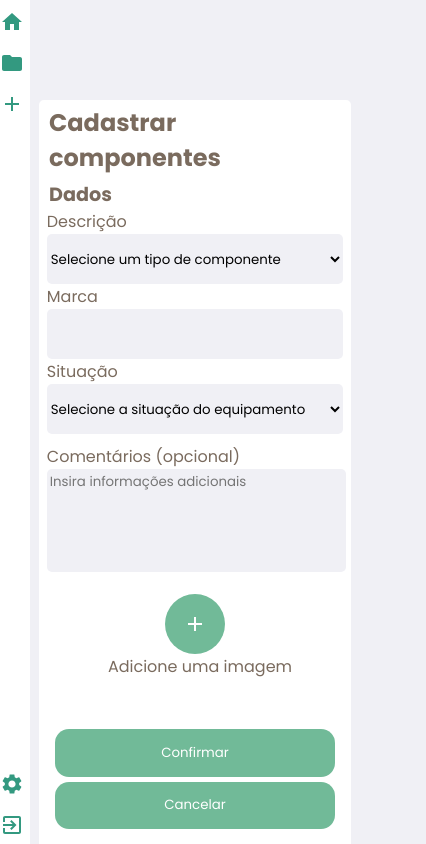
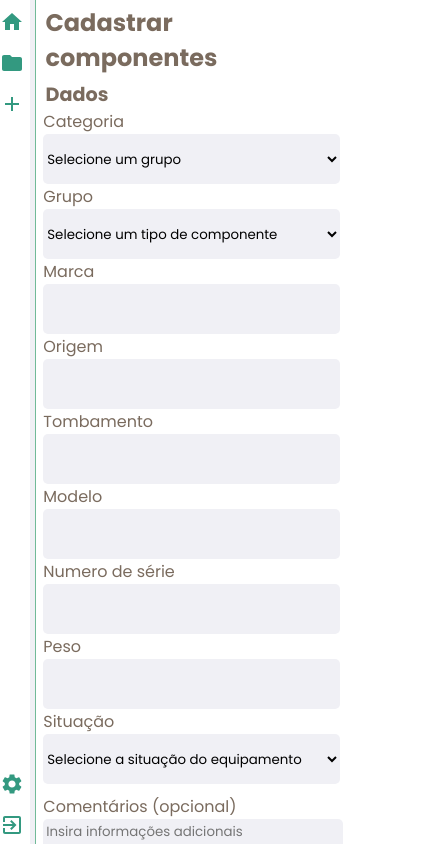
Before and after one commit to matheuscorreiag/coleta, a React (Create React App) app in the folder my-app/: page /usernewitem in a window 390 px wide. Shown: the top 844 px of the page, 426 px wide, since content can reach past the window. Built offline with nearby package versions, Linux system fonts and the light colour scheme; sample sign-in values are in the browser's storage.

Commit message:
ajustes de responsividade da pagina de novo item

```diff
--- a/my-app/package.json
+++ b/my-app/package.json
@@ -10,6 +10,7 @@
     "@testing-library/react": "^9.5.0",
     "@testing-library/user-event": "^7.2.1",
     "axios": "^0.20.0",
+    "bootstrap": "^4.5.2",
     "react": "^16.13.1",
     "react-dom": "^16.13.1",
     "react-redux": "^7.2.1",
--- a/my-app/src/components/SearchCards/searchcards.js
+++ b/my-app/src/components/SearchCards/searchcards.js
@@ -44,7 +44,7 @@ const SearchCards = () => {
   }, [dispatch]); //fix warning
   return (
     <>
-      <div id="user" className="search-container ">
+      {/*   <div id="user" className="search-container ">
         <div className="input-button">
           <input
             type="text"
@@ -58,7 +58,7 @@ const SearchCards = () => {
       </div>
 
       {items.map((item) => (
-        <div className="results-container ">
+        <div className="results-container">
           <div className="modal-overlay">
             <div onLoad={incrementId} className="card" onClick={() => modal(items.indexOf(item))}>
               <div className="middle-align">
@@ -72,9 +72,8 @@ const SearchCards = () => {
               <div className="middle-align">
                 <div className="description-container">
                   <React.Fragment key={item.id}>
-                    <p>Descrição: {item.description}</p>
+                    <p>Categoria: {item.category}</p>
                     <p>Marca: {item.brand}</p>
-                    {/* <p>Local: {item.comments}</p> */}
                   </React.Fragment>
                 </div>
               </div>
@@ -95,7 +94,7 @@ const SearchCards = () => {
             </div>
           </div>
         </div>
-      ))}
+      ))} */}
     </>
   );
 };
--- a/my-app/src/components/SearchCards/styles.css
+++ b/my-app/src/components/SearchCards/styles.css
@@ -26,8 +26,7 @@
   cursor: pointer;
 }
 .input-button button img {
-  filter: invert(100%) sepia(100%) saturate(0%) hue-rotate(338deg)
-    brightness(101%) contrast(101%);
+  filter: invert(100%) sepia(100%) saturate(0%) hue-rotate(338deg) brightness(101%) contrast(101%);
   height: 5vh;
 }
 .results-container {
--- a/my-app/src/components/UserNavBar/usernavbar.css
+++ b/my-app/src/components/UserNavBar/usernavbar.css
@@ -1,10 +1,10 @@
 .sidebar-menu {
-  position: absolute;
+  position: fixed;
   left: 0;
   top: 0;
   background-color: var(--white);
   width: 30px;
-  height: 100%;
+  height: 100vh !important;
 }
 .sidebar-icons {
   display: flex;
--- a/my-app/src/data/types.json
+++ b/my-app/src/data/types.json
@@ -1,15 +1,32 @@
 {
-  "types": [
-    { "type": 1, "name": "Computador completo" },
-    { "type": 2, "name": "Gabinete" },
-    { "type": 3, "name": "Monitor" },
-    { "type": 4, "name": "Mouse" },
-    { "type": 5, "name": "Teclado" },
-    { "type": 6, "name": "Impressora e Scanner" },
-    { "type": 7, "name": "Fax" },
-    { "type": 8, "name": "Telefone" },
-    { "type": 9, "name": "Caixa de Som" },
-    { "type": 10, "name": "Estabilizador, Nobreak e Fonte" },
-    { "type": 11, "name": "Outros(Cabos e Peças)" }
+  "groups": [
+    {
+      "id": 1,
+      "type": "A",
+      "category": "Grandes Eletrodomésticos",
+      "group": [
+        { "id": 1, "name": "Geladeira" },
+        { "id": 2, "name": "Fogão" },
+        { "id": 3, "name": "Microondas" }
+      ]
+    },
+    {
+      "id": 2,
+      "type": "C",
+      "category": "Equipamentos informáticos e de telecomunicações",
+      "group": [
+        { "id": 1, "name": "Computador completo" },
+        { "id": 2, "name": "Gabinete" },
+        { "id": 3, "name": "Monitor" },
+        { "id": 4, "name": "Mouse" },
+        { "id": 5, "name": "Teclado" },
+        { "id": 6, "name": "Impressora e Scanner" },
+        { "id": 7, "name": "Fax" },
+        { "id": 8, "name": "Telefone" },
+        { "id": 9, "name": "Caixa de Som" },
+        { "id": 10, "name": "Estabilizador, Nobreak e Fonte" },
+        { "id": 11, "name": "Outros(Cabos e Peças)" }
+      ]
+    }
   ]
 }
--- a/my-app/src/pages/Landing/index.js
+++ b/my-app/src/pages/Landing/index.js
@@ -42,7 +42,7 @@ const Landing = () => {
             <Search style={{ color: "#FFF", marginRight: 10 }} />
             <p>Buscar por um componente</p>
           </button>
-          c
+
           <button onClick={verifyAuth}>
             <LockOpen style={{ color: "#FFF", marginRight: 10 }} />
             <p>Fazer login</p>
--- a/my-app/src/pages/UserNewItem/index.js
+++ b/my-app/src/pages/UserNewItem/index.js
@@ -15,7 +15,7 @@ const UserNewItem = () => {
   const history = useHistory();
   const dispatch = useDispatch();
 
-  const data = db.types;
+  const data = db.groups;
   const [params, setParams] = useState({
     description: "",
     brand: "",
@@ -23,6 +23,12 @@ const UserNewItem = () => {
     comments: "",
     image: "",
   });
+  const [groupList, setGroupList] = useState(0);
+
+  const handleGroup = (event) => {
+    setParams({ ...params, description: event.target.name });
+    setGroupList(event.target.value);
+  };
 
   const onSubmit = () => {
     dispatch(addItemFetch(params));
@@ -37,41 +43,73 @@ const UserNewItem = () => {
     history.push("/searchresults");
   };
   return (
-    <>
+    <div className="usernewitem">
       <UserNavBar />
       <div className="usernewitem-page">
         <div className="usernewitem-container">
-          <div className="usernewitem">
+          <div className="usernewitem-form">
             <h1>Cadastrar componentes</h1>
             <h2>Dados</h2>
 
             <div className="newitemform">
-              Descrição
+              Categoria
+              <select onChange={(e) => handleGroup(e)}>
+                <option value={0}> Selecione um grupo</option>
+                {data.map((category) => (
+                  <option key={category.type} value={category.id} name={category.category}>
+                    {category.category}
+                  </option>
+                ))}
+              </select>
+              Grupo
               <select
-                onChange={(event) =>
-                  setParams({ ...params, description: event.target.value })
-                }
+                onChange={(event) => setParams({ ...params, description: event.target.value })}
               >
                 <option value={0}> Selecione um tipo de componente</option>
-                {data.map((type) => (
-                  <option key={type.type} value={type.name}>
-                    {type.name}
-                  </option>
-                ))}
+
+                {data.map((category) =>
+                  category.group.map(
+                    (group) =>
+                      groupList == category.id && (
+                        <option key={group.id} value={group.id}>
+                          {group.name}
+                        </option>
+                      )
+                  )
+                )}
               </select>
               Marca
               <input
                 type="text"
-                onChange={(event) =>
-                  setParams({ ...params, brand: event.target.value })
-                }
+                onChange={(event) => setParams({ ...params, brand: event.target.value })}
+              />
+              Origem
+              <input
+                type="text"
+                onChange={(event) => setParams({ ...params, brand: event.target.value })}
+              />
+              Tombamento
+              <input
+                type="text"
+                onChange={(event) => setParams({ ...params, brand: event.target.value })}
+              />
+              Modelo
+              <input
+                type="text"
+                onChange={(event) => setParams({ ...params, brand: event.target.value })}
+              />
+              Numero de série
+              <input
+                type="text"
+                onChange={(event) => setParams({ ...params, brand: event.target.value })}
+              />
+              Peso
+              <input
+                type="text"
+                onChange={(event) => setParams({ ...params, brand: event.target.value })}
               />
               Situação
-              <select
-                onChange={(event) =>
-                  setParams({ ...params, situation: event.target.value })
-                }
-              >
+              <select onChange={(event) => setParams({ ...params, situation: event.target.value })}>
                 <option value={0}> Selecione a situação do equipamento</option>
                 <option value={1}> Reciclagem</option>
                 <option value={2}> Reuso</option>
@@ -80,9 +118,7 @@ const UserNewItem = () => {
               <div className="notes">
                 Comentários (opcional)
                 <textarea
-                  onChange={(event) =>
-                    setParams({ ...params, comments: event.target.value })
-                  }
+                  onChange={(event) => setParams({ ...params, comments: event.target.value })}
                   placeholder="Insira informações adicionais"
                 ></textarea>
               </div>
@@ -104,7 +140,7 @@ const UserNewItem = () => {
           </div>
         </div>
       </div>
-    </>
+    </div>
   );
 };
 
--- a/my-app/src/pages/UserNewItem/styles.css
+++ b/my-app/src/pages/UserNewItem/styles.css
@@ -1,26 +1,24 @@
+.usernewitem {
+  height: 100vh !important;
+}
 .usernewitem-page {
-  display: flex;
-  align-items: center;
-  justify-content: center;
-  padding-top: 100px;
+  padding-left: 15px;
 }
 .usernewitem-container {
-  width: 80vw;
-  height: 800px;
+  width: 100vw;
   max-width: 700px;
   background-color: var(--white);
-  border-radius: 5px;
+  border-left: 1px solid var(--light-green);
 }
-.usernewitem {
+.usernewitem-form {
   width: 80vw;
-  height: 400;
 }
-.usernewitem h1 {
+.usernewitem-form h1 {
   color: var(--light-brown);
   padding: 5px 0px 0px 10px;
   font-size: 1.5rem;
 }
-.usernewitem h2 {
+.usernewitem-form h2 {
   color: var(--light-brown);
   padding: 5px 0px 0px 10px;
   font-size: 1.2rem;
@@ -88,7 +86,6 @@
   width: 100%;
   height: 100px;
   display: flex;
-  align-items: center;
   justify-content: space-around;
 }
 .buttons-container button {
@@ -106,23 +103,29 @@
 @media screen and (min-width: 800px) {
   .usernewitem-container {
     width: 880px;
-    height: 800 px;
   }
-  .usernewitem {
+  .usernewitem-page {
+    padding-top: 100px;
+    display: flex;
+    align-items: center;
+    justify-content: center;
+  }
+  .usernewitem-form {
     padding: 50px 0px 0px 50px;
     width: 600px;
     height: 550px;
+    overflow: scroll;
   }
   .newitemform {
     margin: 0;
     height: 600px;
   }
-  .usernewitem h1 {
+  .usernewitem-form h1 {
     font-size: 30px;
     padding: 0;
     padding-bottom: 30px;
   }
-  .usernewitem h2 {
+  .usernewitem-form h2 {
     font-size: 21px;
     padding: 0;
     padding-bottom: 10px;
```
Also changed, not shown: 1 other file (tests, documents, lock files or other folders).
